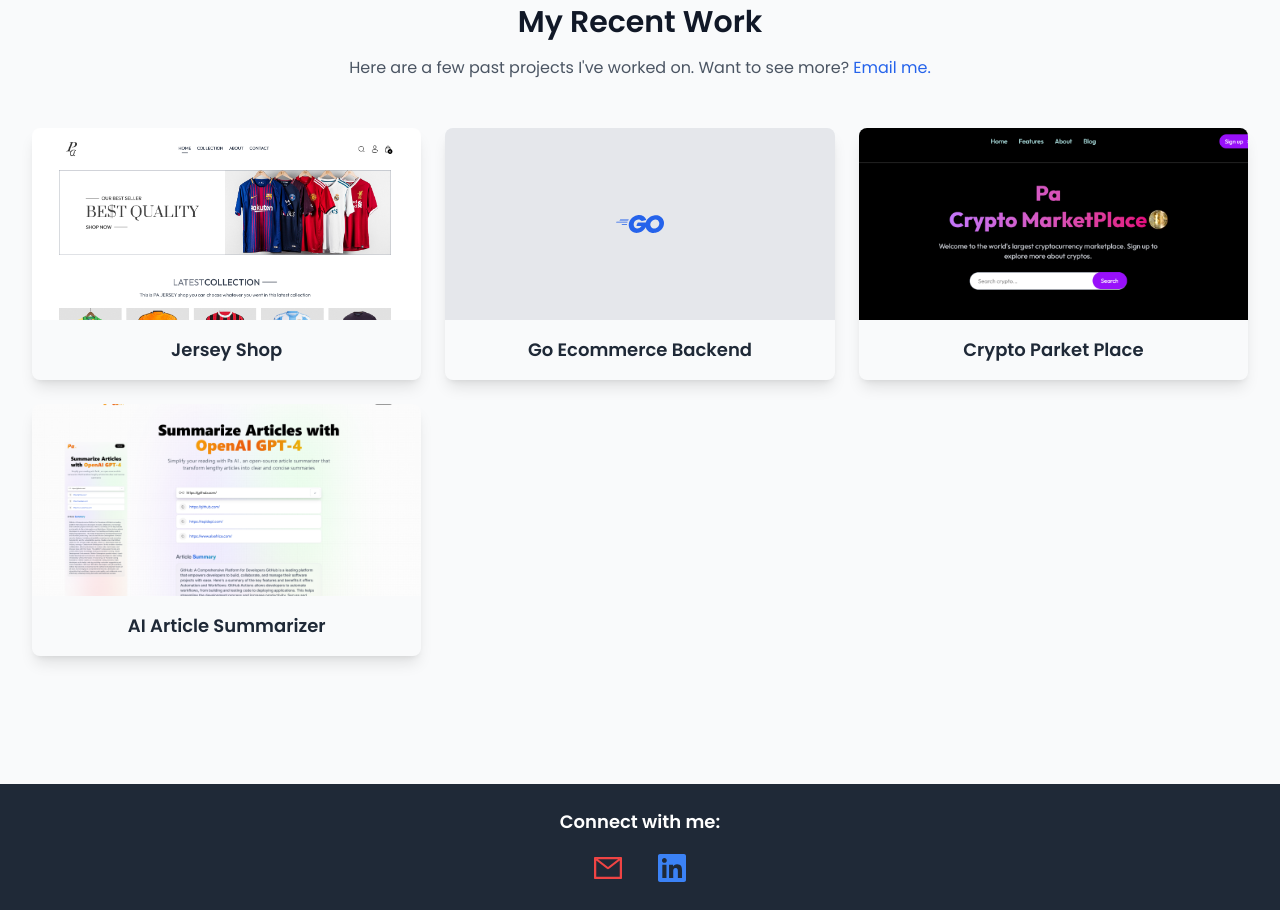
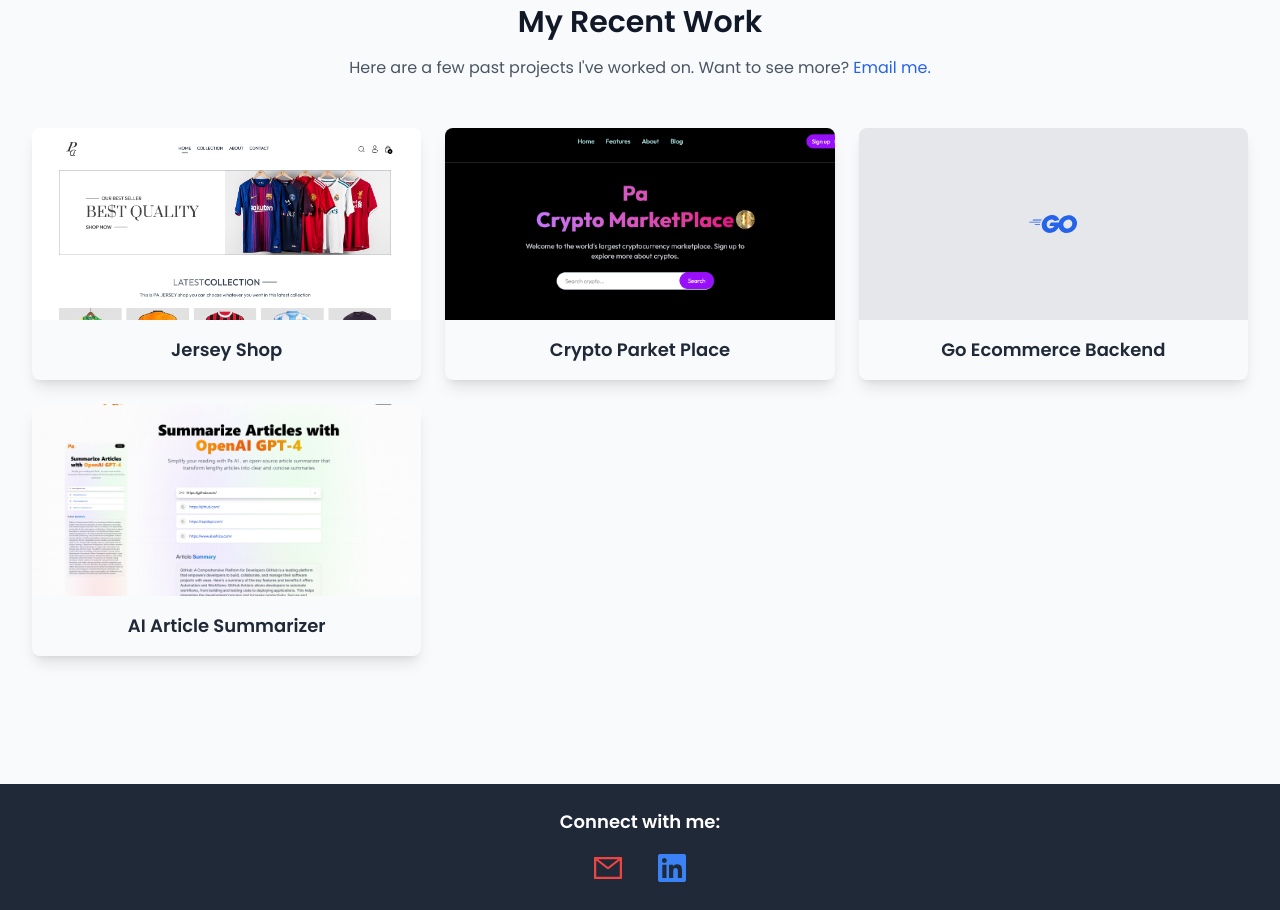
Before and after one commit to haile-paa/Portfolio, a React (Vite) app in the folder frontend/: page / in a window 1280 px wide. Shown: the part 1120-2030 px from the top of the page. Built offline with nearby package versions, Linux system fonts and the light colour scheme.

Commit message:
portfolio

```diff
--- a/frontend/src/pages/Projects.jsx
+++ b/frontend/src/pages/Projects.jsx
@@ -13,19 +13,20 @@ const projects = [
     img: jersey,
     link: "https://pa-jersey-shop.vercel.app",
   },
+  {
+    id: 2,
+    title: "Crypto Parket Place",
+    img: cryptoplace,
+    link: "https://pa-crypto.vercel.app",
+  },
 
   {
-    id: 2,
+    id: 3,
     title: "Go Ecommerce Backend",
     img: <SiGo className='w-12 h-12 text-blue-600' />, // Use Go icon for "Go" projects
     link: "https://github.com/haile-paa/ecommerce-backend",
   },
-  {
-    id: 3,
-    title: "Crypto Parket Place",
-    img: cryptoplace,
-    link: "https://pa-crypto.vercel.app",
-  },
+
   {
     id: 4,
     title: "AI Article Summarizer",
@@ -75,12 +76,12 @@ const Projects = () => {
           >
             <div
               className={`w-full h-48 ${
-                project.id === 2
+                project.id === 3
                   ? "flex justify-center items-center bg-gray-200"
                   : ""
               }`}
             >
-              {project.id === 2 ? (
+              {project.id === 3 ? (
                 project.img // Render the Go icon if the project contains "Go"
               ) : (
                 <img
@@ -98,7 +99,7 @@ const Projects = () => {
               className='absolute inset-0 bg-black bg-opacity-60 flex justify-center items-center opacity-0 group-hover:opacity-100 transition-opacity duration-500'
             >
               <span className='text-white text-lg font-semibold'>
-                {project.id === 2 ? (
+                {project.id === 3 ? (
                   <div className='flex items-center space-x-2'>
                     <FaGithub className='text-white' />
                     <span>Visit Code</span>
```
